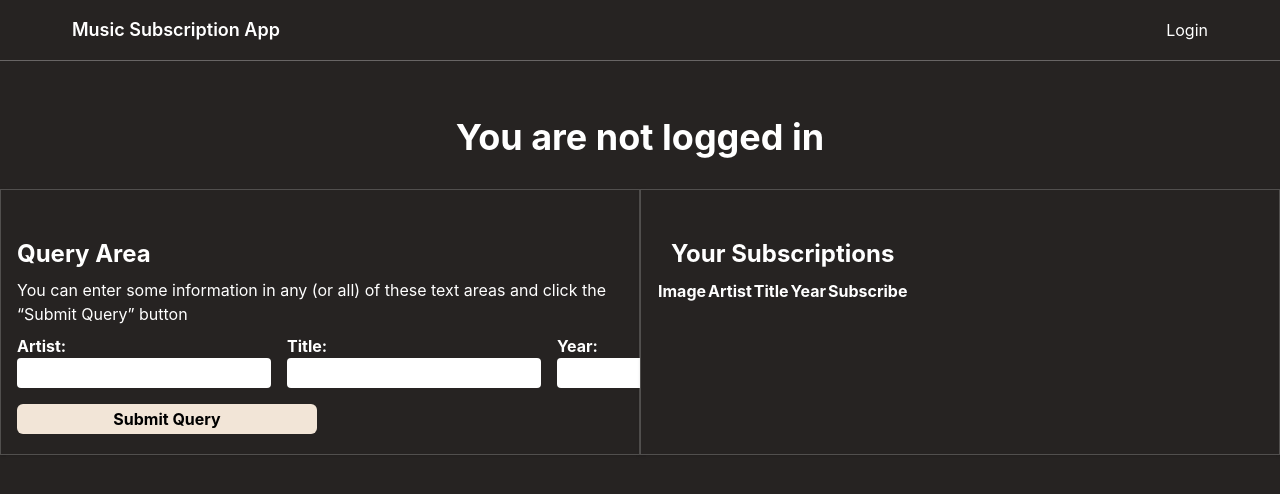
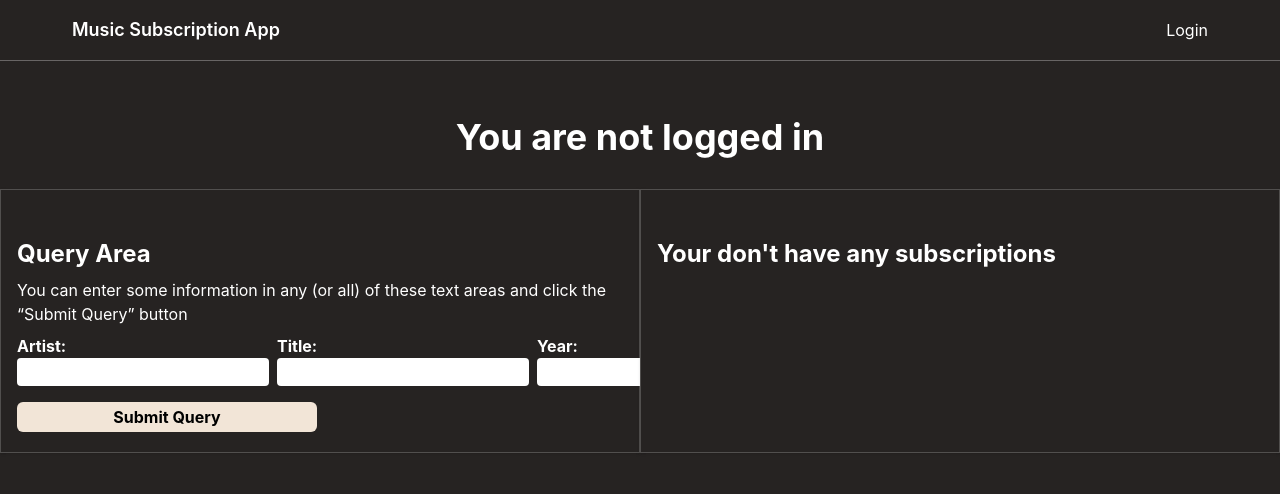
Before and after one commit to Shrey-Singhal/AWS_Music_Subscription_App, a React (Create React App) app in the folder frontend/: page /mainpage in a window 1280 px wide. Shown: the top 494 px of the page. Built offline with nearby package versions, Linux system fonts and the light colour scheme.

Commit message:
more styling changes

```diff
--- a/frontend/src/pages/MainPage/MainPage.js
+++ b/frontend/src/pages/MainPage/MainPage.js
@@ -28,10 +28,10 @@ const MainPage = () => {
             {/*        onClick={() => navigate('/query')}>Query Area</button>*/}
             {/*</div>*/}
             <div className="flex w-full max-w-7xl">
-                <div className="flex flex-1 items-start p-4  mt-8 bg-custom-color  shadow border border-white border-opacity-20">
+                <div className="w-1/2 items-start p-4  mt-8 bg-custom-color  shadow border border-white border-opacity-20">
                     <Query />
                 </div>
-                <div className="flex flex-1 items-start p-4  mt-8 bg-custom-color  shadow border border-white border-opacity-20">
+                <div className="w-1/2 flex-1 items-start p-4  mt-8 bg-custom-color  shadow border border-white border-opacity-20">
                     <Subscriptions />
                 </div>
             </div>
--- a/frontend/src/pages/MainPage/Query.js
+++ b/frontend/src/pages/MainPage/Query.js
@@ -2,6 +2,8 @@ import React, {useState, useEffect} from "react";
 import axios from "axios";
 import {useAuth} from "../../Context/AuthContext";
 import {useSubscription} from "../../Context/SubscriptionContext";
+
+const ITEMS_PER_PAGE = 5;
 const Query = () => {
     const [artist, setArtist] = useState("");
     const [title, setTitle] = useState("");
@@ -12,6 +14,7 @@ const Query = () => {
 
     const { user } = useAuth();
     const { addSubscription } = useSubscription();
+    const [currentPage, setCurrentPage] = useState(1);
 
     const handleSubmitQuery = async (event) => {
         event.preventDefault();
@@ -46,36 +49,45 @@ const Query = () => {
         addSubscription(user.email, item);
     };
 
+    const handlePageChange = (newPage) => {
+        setCurrentPage(newPage);
+    };
+
+    // Calculate the currently visible items
+    const indexOfLastItem = currentPage * ITEMS_PER_PAGE;
+    const indexOfFirstItem = indexOfLastItem - ITEMS_PER_PAGE;
+    const currentItems = musicData.slice(indexOfFirstItem, indexOfLastItem);
+
     return (
         <div className="flex flex-col mt-8">
             <h1 className="flex text-2xl font-bold mb-2">Query Area</h1>
             <p>You can enter some information in any (or all) of these text areas and click the “Submit Query” button</p>
             <div className="w-[300px]  rounded-md mt-2">
                 <form onSubmit={handleSubmitQuery}>
-                    <div className="flex space-x-4">
+                    <div className="flex space-x-2">
                         <div>
                             <label className="font-bold">Artist:</label>
-                            <input className="text-black rounded outline-none p-[3px] pl-[3px] pr-[3px]"
-                                   type = "artist" value={artist} onChange ={(e) => setArtist(e.target.value)} />
+                            <input className="text-black rounded outline-none p-[2px] pl-[2px] pr-[2px]"
+                                   type = "text" value={artist} onChange ={(e) => setArtist(e.target.value)} />
                         </div>
 
                         <div>
                             <label className="font-bold">Title:</label>
-                            <input className="text-black rounded outline-none p-[3px] pl-[3px] pr-[3px]"
-                                   type ="title" value={title} onChange={(e) => setTitle(e.target.value)} />
+                            <input className="text-black rounded outline-none p-[2px] pl-[2px] pr-[2px]"
+                                   type ="text" value={title} onChange={(e) => setTitle(e.target.value)} />
                         </div>
 
                         <div>
                             <label className="font-bold">Year:</label>
-                            <input className="text-black rounded outline-none p-[3px] pl-[3px] pr-[3px]"
-                                   type = "year" value = {year} onChange={(e) => setYear(e.target.value)}/>
+                            <input className="text-black rounded outline-none p-[2px] pl-[2px] pr-[2px]"
+                                   type = "text" value = {year} onChange={(e) => setYear(e.target.value)}/>
 
                         </div>
 
 
                     </div>
                     <button type="submit"
-                            className="p-[5px] pl-[16px] pr-[16px] rounded-[6px] leading-5 cursor-pointer
+                            className="p-[5px] pl-[2px] pr-[2px] rounded-[6px] leading-5 cursor-pointer
                     text-black bg-custom-color2 hover:brightness-90 w-full mb-1 mt-4 font-bold"
                     >Submit Query</button>
                 </form>
--- a/frontend/src/pages/MainPage/Subscriptions.js
+++ b/frontend/src/pages/MainPage/Subscriptions.js
@@ -37,9 +37,14 @@ const Subscriptions = () => {
     };
 
     return (
-        <div className="flex flex-col mt-8 items-center justify-center">
-            <h1 className="flex text-2xl font-bold mb-2">Your Subscriptions</h1>
+        <div className="mt-8">
+            {subscriptions.length > 0 ? (
+
+                <>
+
+                    <h1 className="flex text-2xl font-bold mb-4">Your Subscriptions</h1>
                     <div>
+
                         <table className="min-w-full divide-y">
                             <thead>
                             <tr>
@@ -77,6 +82,12 @@ const Subscriptions = () => {
                             </tbody>
                         </table>
                     </div>
+                </>
+            ) : (
+                <h1 className="flex text-2xl font-bold mb-4">Your don't have any subscriptions</h1>
+            )}
+
+
         </div>
     );
 
```
Lines whose indentation alone changed are shown as unchanged.
